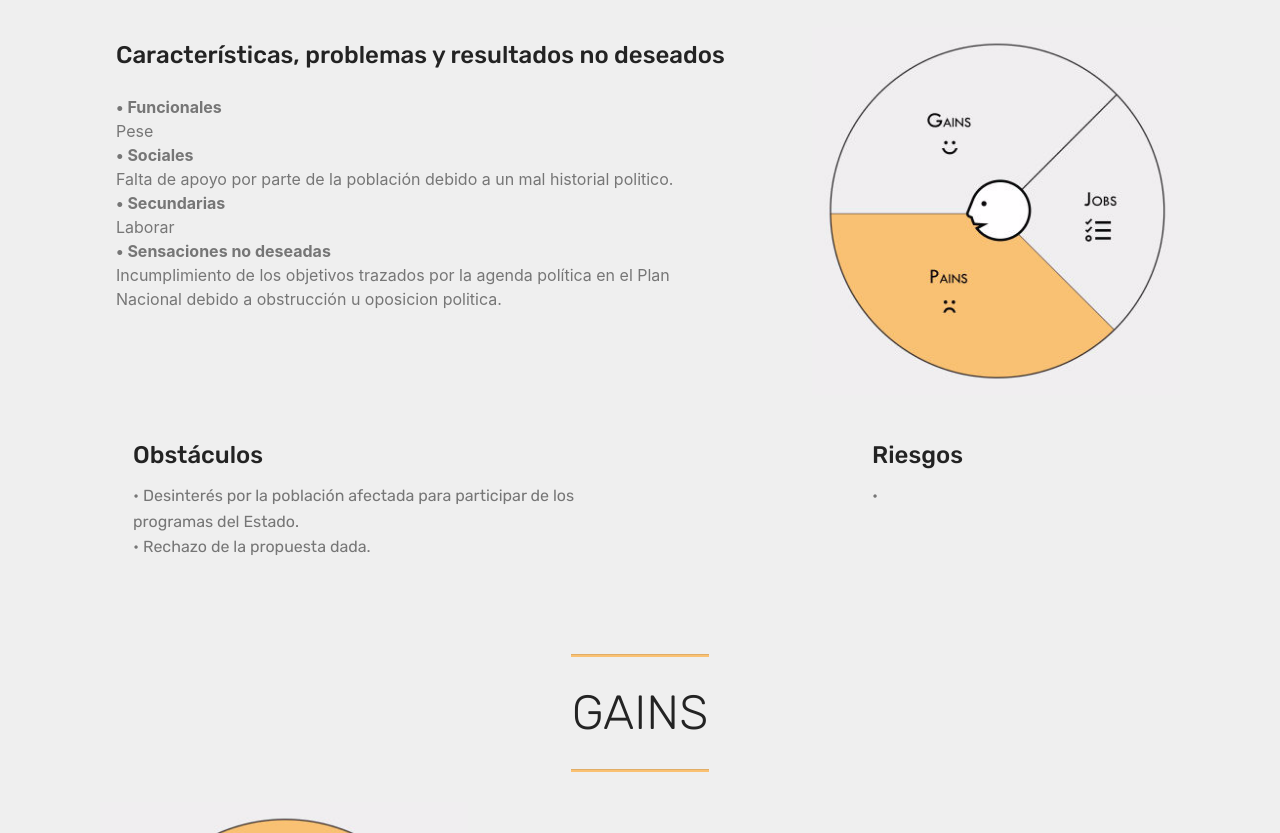
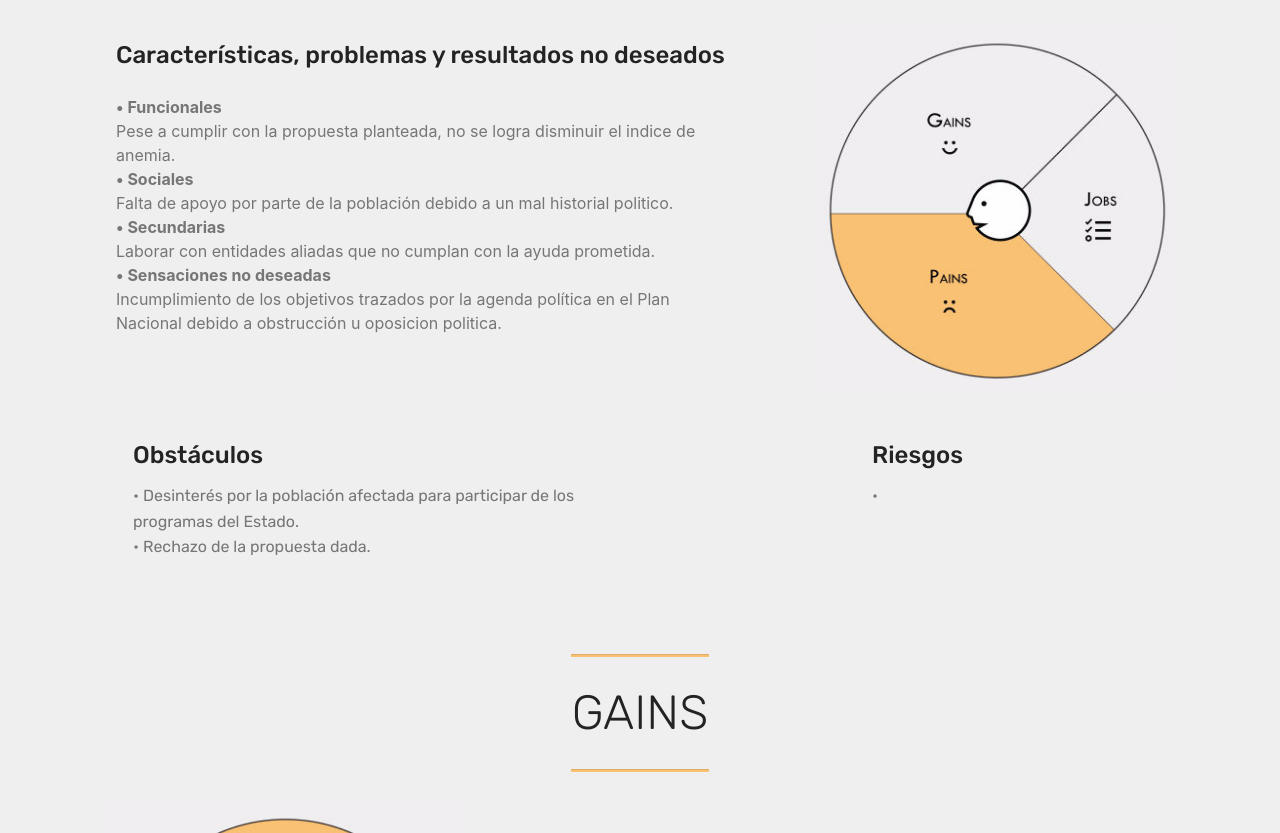
Before and after one commit to gpi05equipo04/h1-pvestado, a plain HTML site: page index.html in a window 1280 px wide. Shown: the part 1537-2370 px from the top of the page. Drawn offline with Linux system fonts and the light colour scheme; files whose address does not match are found by name.

Commit message:
create github pages

```diff
--- a/index.html
+++ b/index.html
@@ -54,7 +54,7 @@
     </nav>
 </section>
 
-<section class="engine"><a href="https://mobiri.se/q">free responsive web templates</a></section><section class="mbr-section content5 cid-r57su8Vw4b mbr-parallax-background" id="content5-2">
+<section class="engine"><a href="https://mobiri.se/j">website templates</a></section><section class="mbr-section content5 cid-r57su8Vw4b mbr-parallax-background" id="content5-2">
 
 
 
@@ -237,9 +237,9 @@
                             </div>
 
                             <div class="card-box">
-                                <p class="block-text mbr-fonts-style display-7"></p><p><strong>•	Funcionales</strong><br>Pese<br><strong>•	Sociales
+                                <p class="block-text mbr-fonts-style display-7"></p><p><strong>•	Funcionales</strong><br>Pese a cumplir con la propuesta planteada, no se logra disminuir el indice de anemia.<br><strong>•	Sociales
 </strong><br>Falta de apoyo por parte de la población debido a un mal historial politico.<br><strong>•	Secundarias
-</strong><br>Laborar&nbsp;<br><strong>•	Sensaciones no deseadas
+</strong><br>Laborar con entidades aliadas que no cumplan con la ayuda prometida.<br><strong>•	Sensaciones no deseadas
 </strong><br>Incumplimiento de los objetivos trazados por la agenda política en el Plan Nacional debido a obstrucción u oposicion politica. <br></p><p></p>
                             </div>
                         </div>
```
Also changed, not shown: 1 other file.
